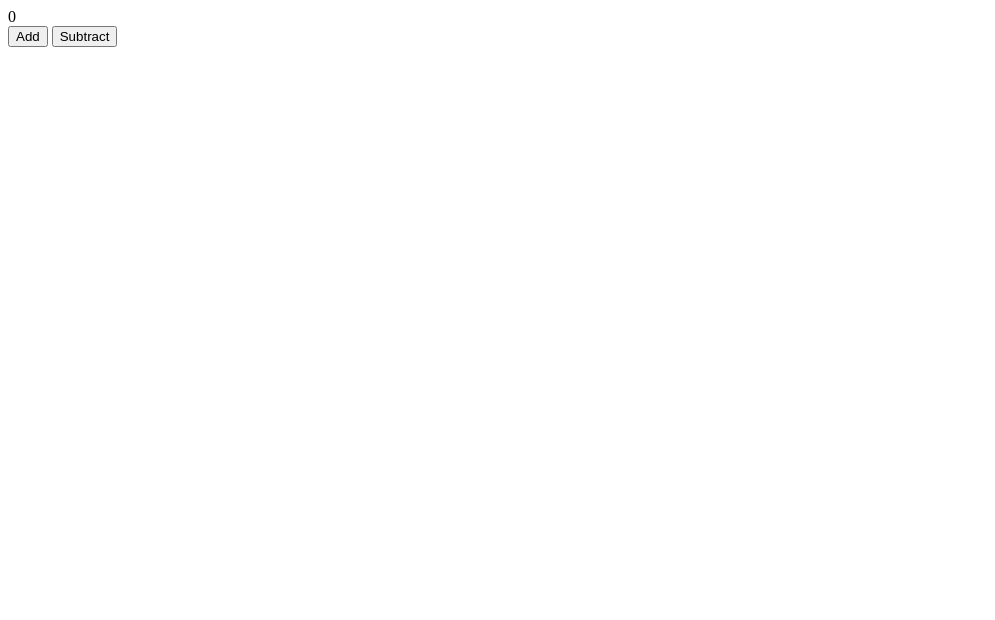
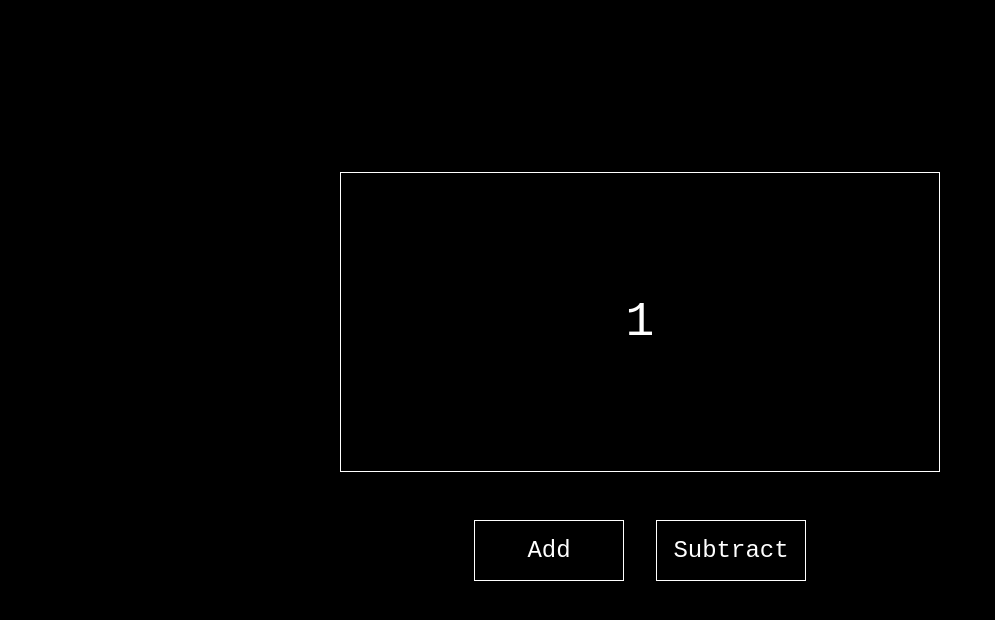
Before and after one commit to Port5k/components, a plain HTML site: page Number Counter/index.html in a window 1280 px wide. Both pictures are taken after a click on the button "Add". Shown: the whole page, without its empty margins (0-995 px from the left). Drawn offline with Linux system fonts and the light colour scheme.

Commit message:
Number Counter completed

```diff
--- a/Number Counter/css/style.css
+++ b/Number Counter/css/style.css
@@ -0,0 +1,64 @@
+* {
+    padding: 0;
+    margin: 0;
+    box-sizing: border-box;
+}
+
+html {
+    height: 100%;
+}
+
+body {
+    height: 100%;
+    display: flex;
+    justify-content: center;
+    align-items: center;
+    background-color: #000000;
+    font-family: "IBM Plex Mono", monospace;
+    color: #ffffff;
+}
+
+body>div {
+    width: 100%;
+    max-width: 600px;
+    height: 100%;
+    display: flex;
+    flex-direction: column;
+    align-items: center;
+    justify-content: center;
+    align-items: center;
+}
+
+.screen {
+    width: 100%;
+    height: 300px;
+    border: 1px solid #fff;
+    display: flex;
+    align-items: center;
+    justify-content: center;
+    font-family: "IBM Plex Mono",
+        monospace;
+    font-size: 3rem;
+}
+
+.button_wrapper {
+    display: flex;
+    justify-content: space-between;
+    align-items: center;
+    padding: 1rem;
+    margin: 1rem;
+}
+
+.button_wrapper button {
+    display: block;
+    min-width: 150px;
+    width: 100%;
+    margin: 1rem;
+    padding: 1rem;
+    font-family: "IBM Plex Mono",
+        monospace;
+    font-size: 1.5rem;
+    background-color: #000000;
+    color: #ffffff;
+    border: 1px solid #fff;
+}
--- a/Number Counter/index.html
+++ b/Number Counter/index.html
@@ -6,12 +6,17 @@
         <meta http-equiv="X-UA-Compatible" content="IE=edge">
         <meta name="viewport" content="width=device-width, initial-scale=1.0">
         <title>Document</title>
+        <link rel="stylesheet" href="css/style.css">
     </head>
 
     <body>
-        <div class="screen"></div>
-        <button class="button_add">Add</button>
-        <button class="button_subtract">Subtract</button>
+        <div>
+            <div class="screen"></div>
+            <div class="button_wrapper">
+                <button class="button_add">Add</button>
+                <button class="button_subtract">Subtract</button>
+            </div>
+        </div>
 
         <script src="js/app.js"></script>
     </body>
--- a/Number Counter/js/app.js
+++ b/Number Counter/js/app.js
@@ -1,36 +1,35 @@
-let myScreen = document.querySelector('.screen')
+let screen = document.querySelector('.screen')
 
-myScreen.textContent = 0;
+let screenValue = 0;
 
-let myScreenValue = Number(myScreen.textContent);
-
-function add() {
-    myScreen.textContent = myScreenValue++;
-}
-
-function subtract() {
-    myScreen.textContent = myScreenValue--;
-}
-
-function statusColor() {
-    if (myScreenValue > 0)
-        myScreen.setAttribute('class', 'positive');
-    else if (myScreenValue < 0)
-        myScreen.setAttribute('class', 'negative');
-    else if (myScreenValue == 0)
-        myScreen.setAttribute('class', 'neutral');
-}
+screen.textContent = screenValue;
 
 Array.from(document.querySelectorAll('button')).forEach((e) => {
     e.addEventListener('click', () => {
         if (e.classList.contains('button_add')) {
             add();
-            console.log('first')
         } else if (e.classList.contains('button_subtract')) {
             subtract();
-            console.log('www')
         }
-
         statusColor();
     })
 })
+
+function add() {
+    screenValue++;
+    screen.textContent = screenValue;
+}
+
+function subtract() {
+    screenValue--;
+    screen.textContent = screenValue;
+}
+
+function statusColor() {
+    if (screenValue > 0)
+        screen.setAttribute('class', 'positive screen');
+    else if (screenValue < 0)
+        screen.setAttribute('class', 'negative screen');
+    else if (screenValue == 0)
+        screen.setAttribute('class', 'neutral screen');
+}
```
